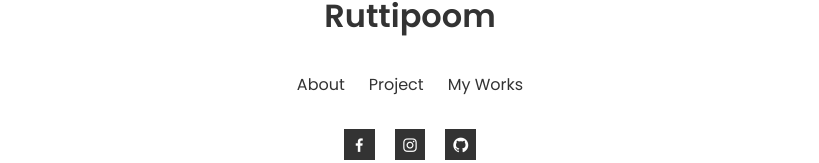
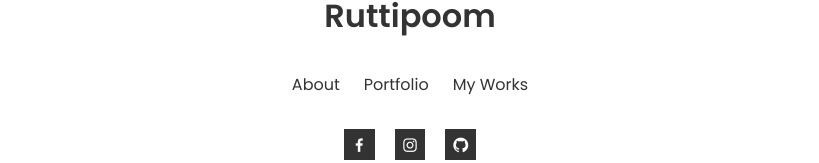
Before and after one commit to Ruttipoom/Ruttipoom-Portfolio, a React (Vite) app: page / in a window 1280 px wide. Shown: the part 4188-4351 px from the top of the page, without its empty margins (230-1049 px from the left). Built offline with nearby package versions, Linux system fonts and the light colour scheme.

Commit message:
Update Footer.jsx

```diff
--- a/src/components/footer/Footer.jsx
+++ b/src/components/footer/Footer.jsx
@@ -13,7 +13,7 @@ function Footer (){
                 </li>
 
                 <li>
-                    <a href="https://drive.google.com/file/d/1PAxkv2B5puBSlh5LSZnth2lOtGliNtP1/view" className="footer_link">Project</a>
+                    <a href="https://drive.google.com/file/d/1PAxkv2B5puBSlh5LSZnth2lOtGliNtP1/view" target="blank" className="footer_link">Portfolio</a>
                 </li>
 
                 <li>
```
